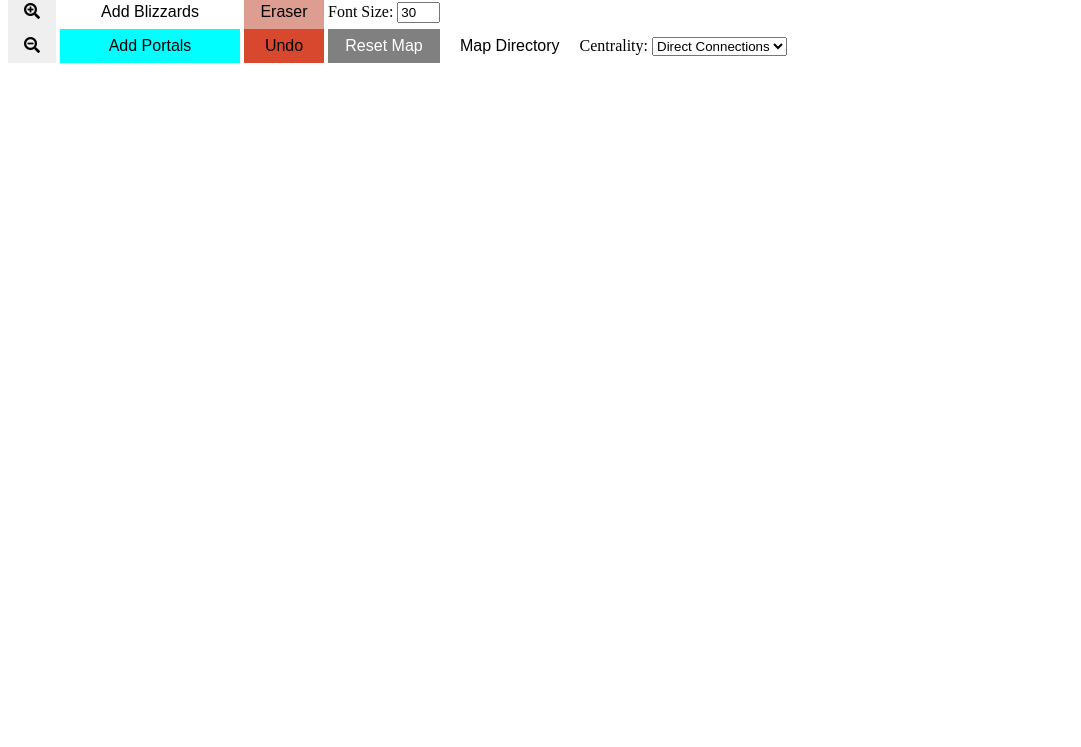
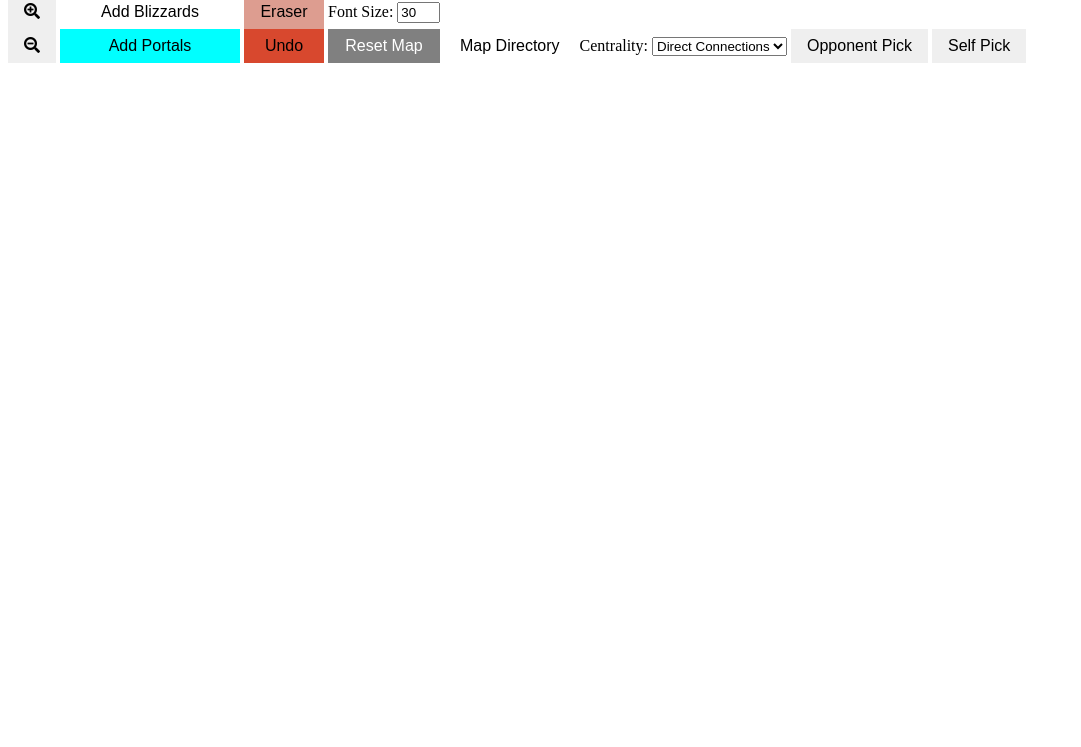
Before and after one commit to Ares-theFox/Risk-Dynamic-Disconnection-Maps, a plain HTML site: page maptesting.html in a window 1280 px wide. Shown: the part 53-800 px from the top of the page, without its empty margins (0-1081 px from the left). Drawn offline with nearby package versions, Linux system fonts and the light colour scheme.

Commit message:
Update maptesting.html

```diff
--- a/maptesting.html
+++ b/maptesting.html
@@ -38,6 +38,8 @@
       <option value="closeness">Closeness</option>
       <option value="capConnections">Cap Connections</option>
     </select>
+    <button id="opponentpick">Opponent Pick</button>
+    <button id="selfpick">Self Pick</button>
   </div>
 </div>
     <img id="map" src=""/>
```
